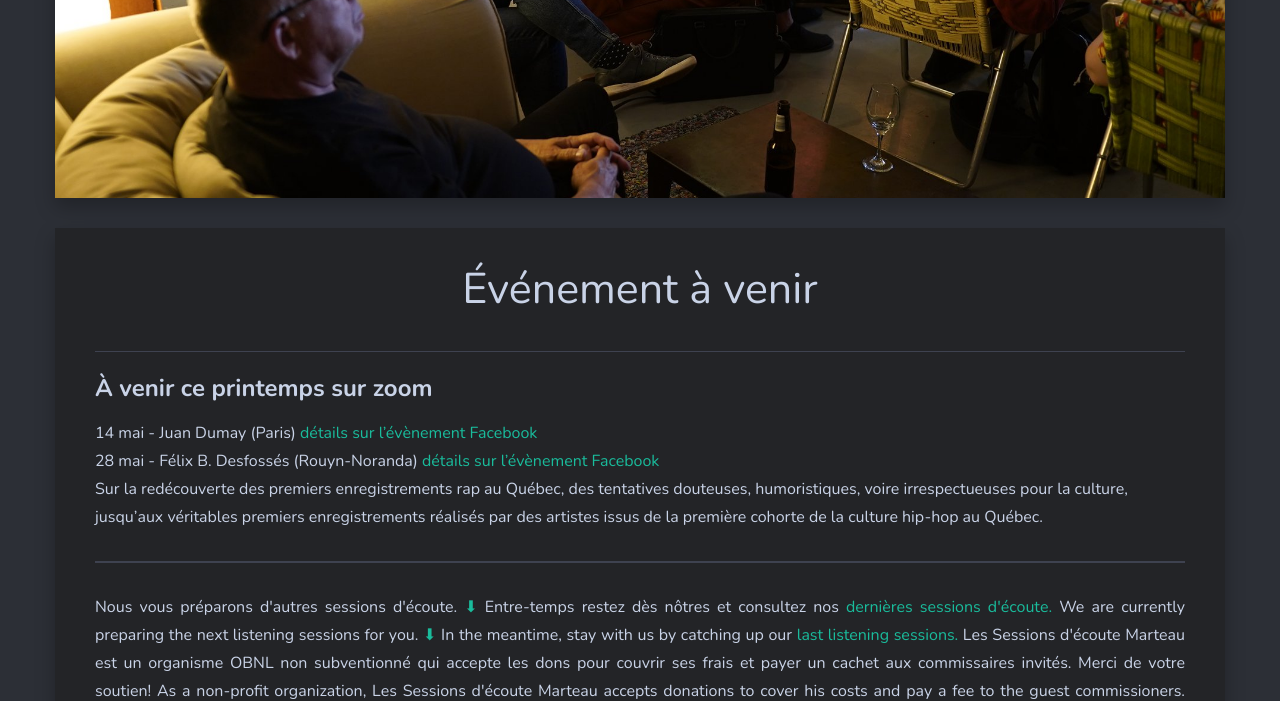
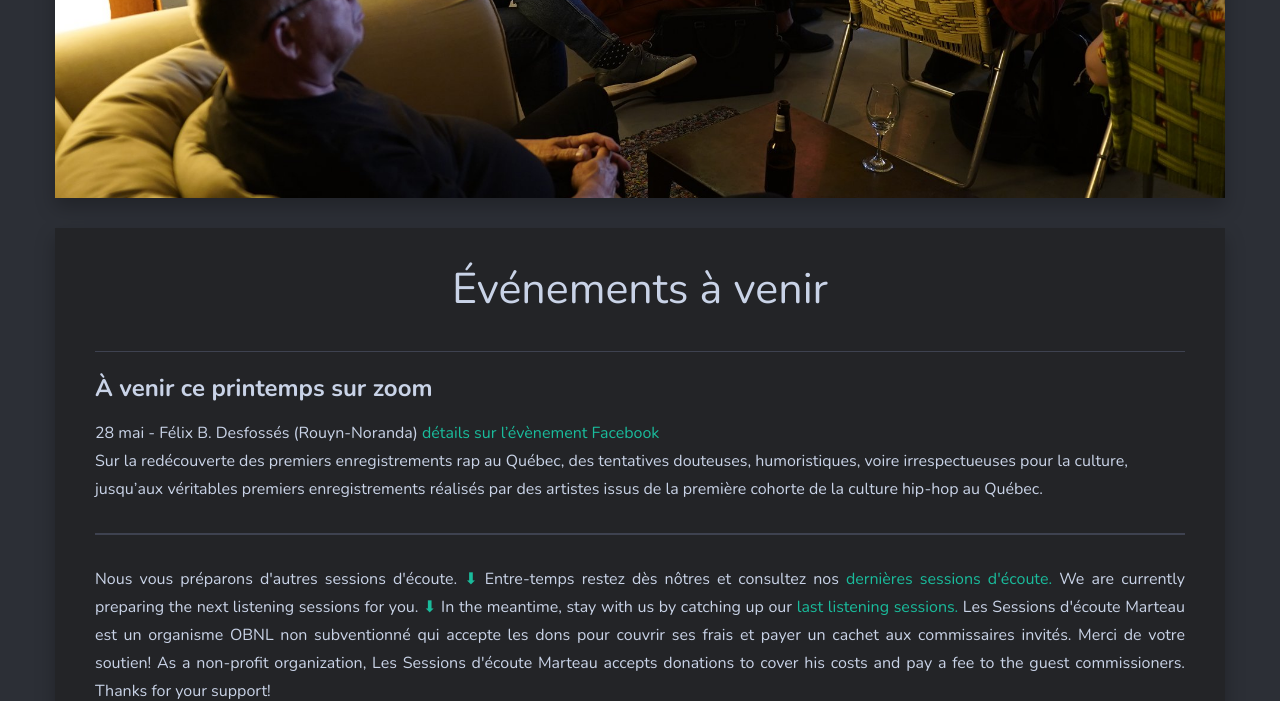
Before and after one commit to sessions-marteau/sessions-marteau-2.github.io, a Jekyll site: the page built from _pages/evenement-a-venir.md, in a window 1280 px wide and 900 px high, scrolled down 497 px, cut to the strip 0-701 px from the top of the window. Built offline with Jekyll 4.4.1, drawn with Linux system fonts in a browser that asks for light colours; nearby versions of some CDN libraries.

Commit message:
Update evenement-a-venir.md

```diff
--- a/_pages/evenement-a-venir.md
+++ b/_pages/evenement-a-venir.md
@@ -1,6 +1,6 @@
 ---
 layout: post
-title: Événement à venir
+title: Événements à venir
 image: 2nd-SM_850204525888274432_o.jpg
 permalink: /evenement-a-venir/
 dropdown: true
@@ -120,9 +120,6 @@ Juan Guillermo DUMAY [aka Mémo Dumay / Mantaspectra] est musicien, artiste sono
 
 ### À venir ce printemps sur zoom
 
-14 mai - Juan Dumay (Paris) <a href="https://fb.me/e/1oQAAT7Zh" target="_blank"> détails sur l'évènement Facebook
-</a>
-<br>
 28 mai - Félix B. Desfossés (Rouyn-Noranda) <a href="https://fb.me/e/UCGxTAcr" target="_blank"> détails sur l'évènement Facebook</a>
 <br>
 Sur la redécouverte des premiers enregistrements rap au Québec, des tentatives douteuses, humoristiques, voire irrespectueuses pour la culture, jusqu'aux véritables premiers enregistrements réalisés par des artistes issus de la première cohorte de la culture hip-hop au Québec.
```
